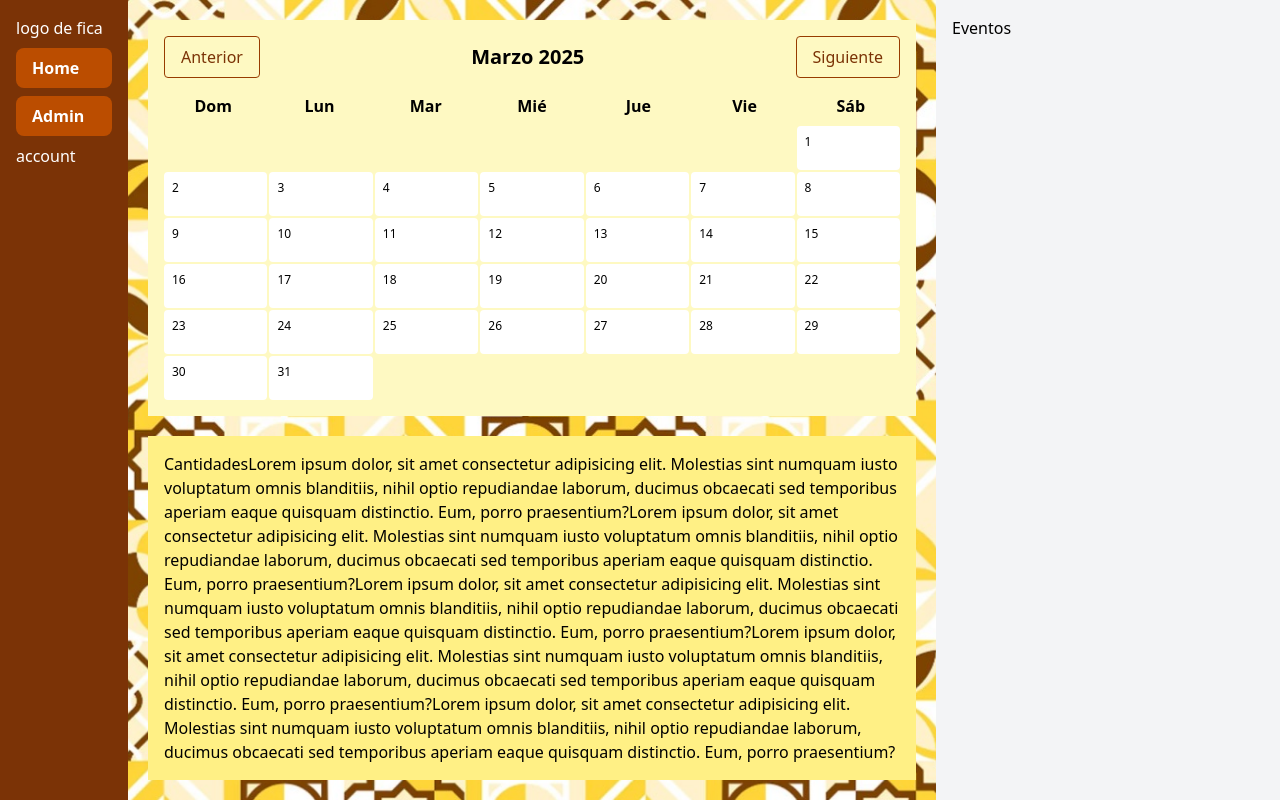
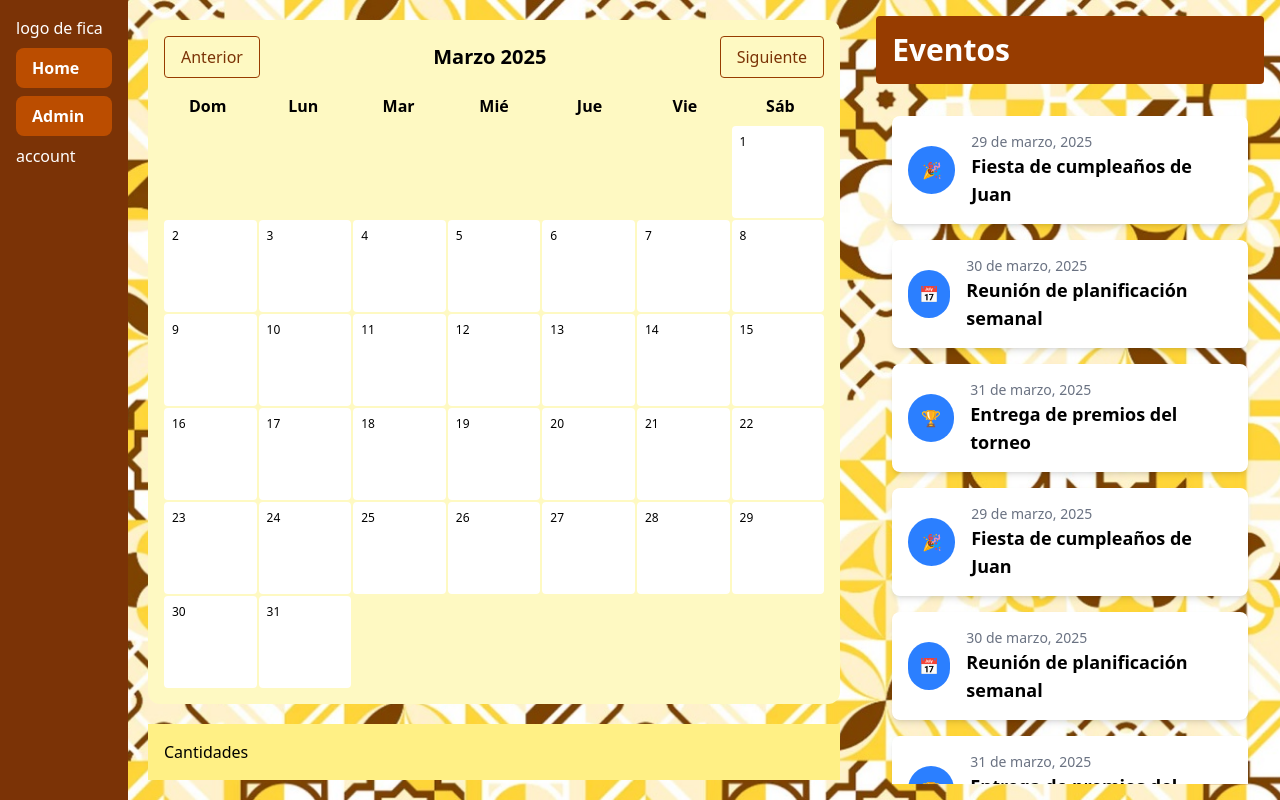
Before and after one commit to AILC03/Fika, a React (Vite) app: page /home in a window 1280 px wide. Built offline with nearby package versions, Linux system fonts and the light colour scheme.

Commit message:
General terminado 80%

```diff
--- /dev/null
+++ b/src/components/registros.jsx
@@ -0,0 +1,33 @@
+import React from "react";
+
+const Eventos = ({ eventos }) => {
+  return (
+    <div className="p-4 overflow-y-auto">
+      <div className="space-y-4">
+        {eventos.length > 0 ? (
+          eventos.map((evento, index) => (
+            <div
+              key={index}
+              className="flex items-center bg-white shadow-md rounded-lg p-4"
+            >
+              {/* Ícono o logo */}
+              <div className="w-12 h-12 flex items-center justify-center bg-blue-500 text-white rounded-full mr-4">
+                {evento.icono}
+              </div>
+
+              {/* Información del evento */}
+              <div>
+                <p className="text-sm text-gray-500">{evento.fecha}</p>
+                <p className="text-lg font-semibold">{evento.texto}</p>
+              </div>
+            </div>
+          ))
+        ) : (
+          <p className="text-gray-500">No hay eventos disponibles.</p>
+        )}
+      </div>
+    </div>
+  );
+};
+
+export default Eventos;
--- a/src/views/home/General.jsx
+++ b/src/views/home/General.jsx
@@ -1,4 +1,52 @@
 import Calendar from "../../components/calendar";
+import Eventos from "../../components/registros";
+const eventosData = [
+  {
+    fecha: "29 de marzo, 2025",
+    icono: "🎉",
+    texto: "Fiesta de cumpleaños de Juan",
+  },
+  {
+    fecha: "30 de marzo, 2025",
+    icono: "📅",
+    texto: "Reunión de planificación semanal",
+  },
+  {
+    fecha: "31 de marzo, 2025",
+    icono: "🏆",
+    texto: "Entrega de premios del torneo",
+  },
+  {
+    fecha: "29 de marzo, 2025",
+    icono: "🎉",
+    texto: "Fiesta de cumpleaños de Juan",
+  },
+  {
+    fecha: "30 de marzo, 2025",
+    icono: "📅",
+    texto: "Reunión de planificación semanal",
+  },
+  {
+    fecha: "31 de marzo, 2025",
+    icono: "🏆",
+    texto: "Entrega de premios del torneo",
+  },
+  {
+    fecha: "29 de marzo, 2025",
+    icono: "🎉",
+    texto: "Fiesta de cumpleaños de Juan",
+  },
+  {
+    fecha: "30 de marzo, 2025",
+    icono: "📅",
+    texto: "Reunión de planificación semanal",
+  },
+  {
+    fecha: "31 de marzo, 2025",
+    icono: "🏆",
+    texto: "Entrega de premios del torneo",
+  },
+];
 
 const General = () => {
   return (
@@ -7,47 +55,28 @@ const General = () => {
       <main className="flex-grow flex">
         {/* Columna izquierda */}
         <div className="flex flex-col w-4/6 m-5">
-          <div id="Calendario" className="flex-grow mb-5 bg-yellow-100">
+          <div
+            id="Calendario"
+            className="flex-grow mb-5 rounded-xl bg-yellow-100"
+          >
             <Calendar />
           </div>
           <div id="cantidades" className="bg-yellow-200 p-4">
             Cantidades
-            <span>
-              Lorem ipsum dolor, sit amet consectetur adipisicing elit.
-              Molestias sint numquam iusto voluptatum omnis blanditiis, nihil
-              optio repudiandae laborum, ducimus obcaecati sed temporibus
-              aperiam eaque quisquam distinctio. Eum, porro praesentium?
-            </span>
-            <span>
-              Lorem ipsum dolor, sit amet consectetur adipisicing elit.
-              Molestias sint numquam iusto voluptatum omnis blanditiis, nihil
-              optio repudiandae laborum, ducimus obcaecati sed temporibus
-              aperiam eaque quisquam distinctio. Eum, porro praesentium?
-            </span>
-            <span>
-              Lorem ipsum dolor, sit amet consectetur adipisicing elit.
-              Molestias sint numquam iusto voluptatum omnis blanditiis, nihil
-              optio repudiandae laborum, ducimus obcaecati sed temporibus
-              aperiam eaque quisquam distinctio. Eum, porro praesentium?
-            </span>
-            <span>
-              Lorem ipsum dolor, sit amet consectetur adipisicing elit.
-              Molestias sint numquam iusto voluptatum omnis blanditiis, nihil
-              optio repudiandae laborum, ducimus obcaecati sed temporibus
-              aperiam eaque quisquam distinctio. Eum, porro praesentium?
-            </span>
-            <span>
-              Lorem ipsum dolor, sit amet consectetur adipisicing elit.
-              Molestias sint numquam iusto voluptatum omnis blanditiis, nihil
-              optio repudiandae laborum, ducimus obcaecati sed temporibus
-              aperiam eaque quisquam distinctio. Eum, porro praesentium?
-            </span>
           </div>
         </div>
 
         {/* Columna derecha */}
-        <div id="eventos" className="flex-grow bg-gray-100 p-4">
-          Eventos
+        <div id="eventos" className="flex flex-col flex-grow p-4">
+          {/* Encabezado fijo */}
+          <h2 className="text-3xl text-white bg-amber-800 p-4 rounded-sm font-bold mb-4">
+            Eventos
+          </h2>
+
+          {/* Contenedor de eventos con scroll */}
+          <div className="flex-grow overflow-y-auto">
+            <Eventos eventos={eventosData} />
+          </div>
         </div>
       </main>
     </div>
```
